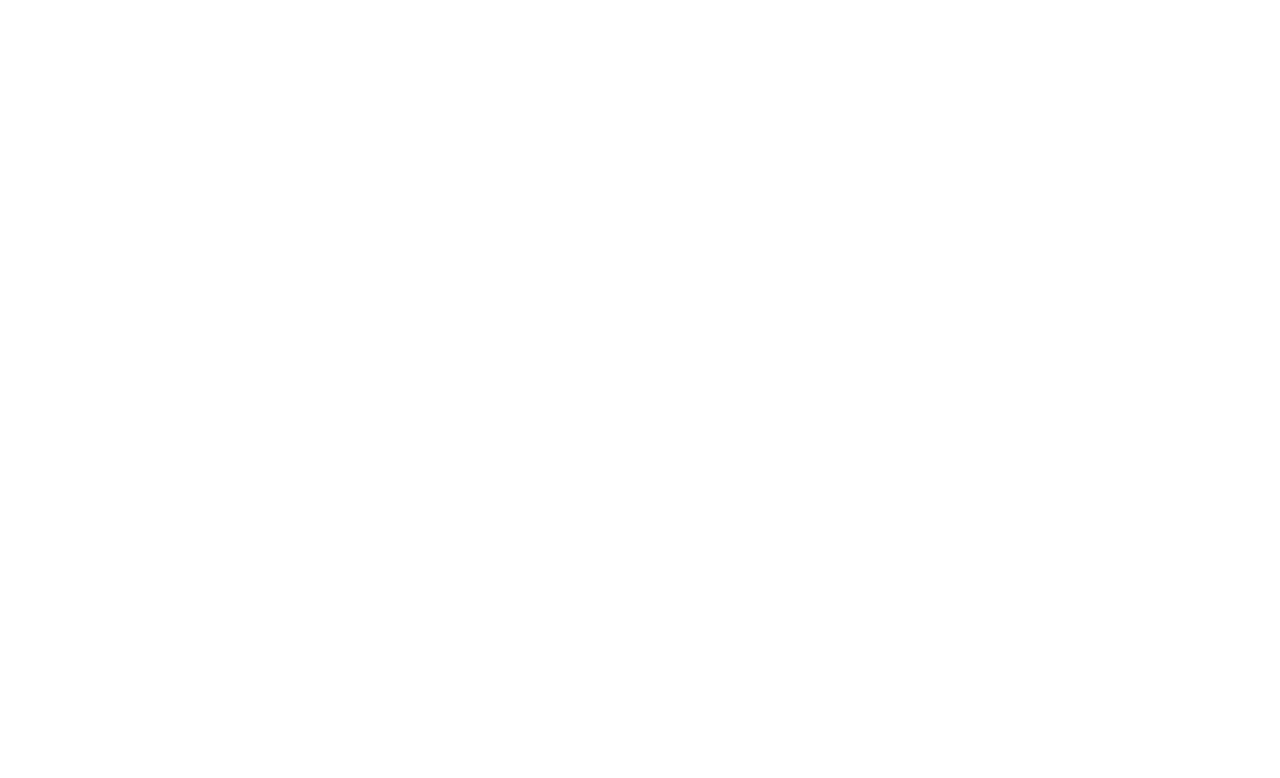
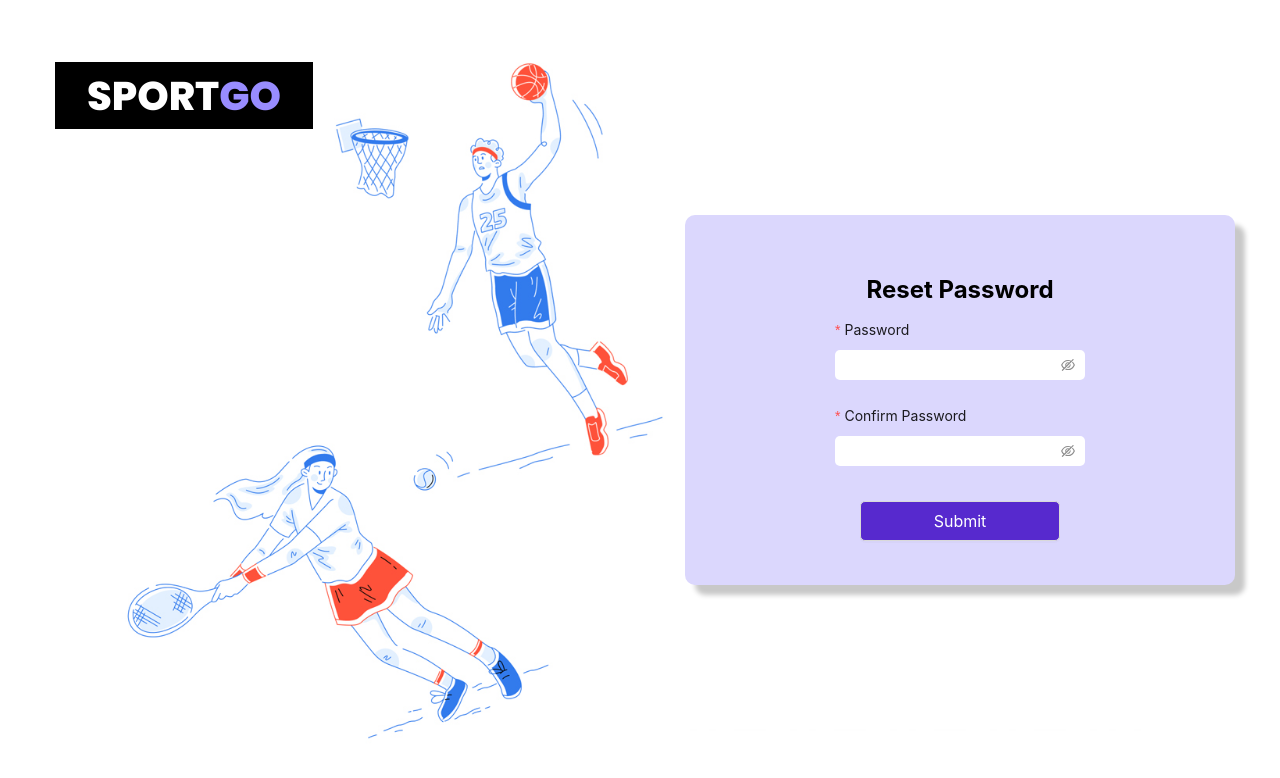
Before and after one commit to CUSportGo/sport-go-frontend, a React (Create React App) app: page /reset-password/1 in a window 1280 px wide. Before the commit this address had no page. Shown: the top 778 px of the page. Built offline with nearby package versions, Linux system fonts and the light colour scheme; a web font is replaced by a local one.

Commit message:
[SPGO-29] Implement reset password page (#8)
* create ResetPassword component

* create ResetPassword page

* style ResetPassword

* fix background

* update reset password component style

* update reset password state

* add validator

* connect api

```diff
--- /dev/null
+++ b/src/App.css
@@ -0,0 +1,3 @@
+.app {
+  height: 100%;
+}
--- a/src/App.tsx
+++ b/src/App.tsx
@@ -4,15 +4,18 @@
 import HomePage from "./pages/HomePage/HomePage";
 import LoginPage from "./pages/LoginPage/LoginPage";
 import RegisterPage from "./pages/RegisterPage/RegisterPage";
+import ResetPasswordPage from "./pages/ResetPasswordPage/ResetPasswordPage";
+import "./App.css";
 import ResetPasswordSuccessfully from "./pages/ResetPasswordPage/ResetPasswordSuccessfully";
 
 function App() {
   return (
-    <div>
+    <div className="app">
       <Routes>
         <Route path="/" element={<HomePage />} />
         <Route path="/login" element={<LoginPage />} />
         <Route path="/register" element={<RegisterPage />} />
+        <Route path="/reset-password/:token" element={<ResetPasswordPage />} />
         <Route path="/resetsuc" element={<ResetPasswordSuccessfully />} />
       </Routes>
     </div>
--- /dev/null
+++ b/src/components/ResetPassword/ResetPassword.css
@@ -0,0 +1,51 @@
+.reset-password-container {
+  width: 250;
+  height: 250px;
+  border-radius: 10px;
+  background: #dbd7fd;
+  padding: 60px 150px;
+  box-shadow: 10px 10px 5px #c8c8c8;
+  display: flex;
+  flex-direction: column;
+  align-items: center;
+  gap: 15px;
+}
+
+.reset-password-container p,
+h2 {
+  margin: 0px;
+}
+
+.reset-password-form {
+  display: flex;
+  flex-direction: column;
+  align-items: center;
+}
+
+.reset-password-input-section {
+  display: flex;
+  flex-direction: column;
+  gap: 10px;
+}
+
+.reset-password-input {
+  width: 250px;
+  height: 30px;
+  padding: 5px 10px;
+  border-radius: 5px;
+  border: 0px;
+}
+
+.reset-password-button {
+  width: 200px;
+  height: 40px;
+  background-color: #5729ce;
+  border-radius: 5px;
+  color: #ffffff;
+  font-size: 16px;
+  margin-top: 10px;
+}
+
+.reset-password-button :hover {
+  cursor: pointer;
+}
--- /dev/null
+++ b/src/components/ResetPassword/ResetPassword.tsx
@@ -0,0 +1,86 @@
+import { Button, Form, Input } from "antd";
+import { FC } from "react";
+import { useNavigate } from "react-router-dom";
+import { ResetPasswordRequestDto } from "../../types/auth.dto";
+import { apiClient } from "../../utils/clients";
+import { commonUtils } from "../../utils/common";
+import "./ResetPassword.css";
+
+interface ResetPasswordProp {
+  password: string;
+  confirmPassword: string;
+}
+
+const ResetPassword: FC<{ token: string }> = ({ token }) => {
+  const navigate = useNavigate();
+
+  const handleResetPasswordOnFinish = async (values: ResetPasswordProp) => {
+    const request: ResetPasswordRequestDto = {
+      password: values.password,
+      accessToken: token,
+    };
+    await apiClient
+      .resetPassword(request)
+      .then((res) => {
+        navigate("/resetsuc");
+      })
+      .catch((error) => {
+        console.log(error);
+      });
+  };
+
+  return (
+    <div className="reset-password-container">
+      <h2>Reset Password</h2>
+      <Form
+        name="reset-password-form"
+        className="reset-password-form"
+        onFinish={handleResetPasswordOnFinish}
+        layout="vertical"
+      >
+        <Form.Item
+          name="password"
+          label="Password"
+          rules={[
+            {
+              required: true,
+              message: "Please input your password",
+            },
+            {
+              validator: commonUtils.validatePassword,
+            },
+          ]}
+        >
+          <Input.Password className="reset-password-input" />
+        </Form.Item>
+        <Form.Item
+          name="confirmPassword"
+          label="Confirm Password"
+          rules={[
+            {
+              required: true,
+              message: "Please confirm your password",
+            },
+            ({ getFieldValue }) => ({
+              validator(_, value) {
+                if (!value || getFieldValue("password") === value) {
+                  return Promise.resolve();
+                }
+                return Promise.reject(new Error("The password do not match"));
+              },
+            }),
+          ]}
+        >
+          <Input.Password className="reset-password-input" />
+        </Form.Item>
+        <Form.Item>
+          <Button htmlType="submit" className="reset-password-button">
+            Submit
+          </Button>
+        </Form.Item>
+      </Form>
+    </div>
+  );
+};
+
+export default ResetPassword;
--- a/src/index.css
+++ b/src/index.css
@@ -1,13 +1,16 @@
 body {
   margin: 0;
-  font-family: -apple-system, BlinkMacSystemFont, 'Segoe UI', 'Roboto', 'Oxygen',
-    'Ubuntu', 'Cantarell', 'Fira Sans', 'Droid Sans', 'Helvetica Neue',
-    sans-serif;
+  font-family: -apple-system, BlinkMacSystemFont, "Segoe UI", "Roboto", "Oxygen", "Ubuntu",
+    "Cantarell", "Fira Sans", "Droid Sans", "Helvetica Neue", sans-serif;
   -webkit-font-smoothing: antialiased;
   -moz-osx-font-smoothing: grayscale;
+  height: 100vh;
 }
 
 code {
-  font-family: source-code-pro, Menlo, Monaco, Consolas, 'Courier New',
-    monospace;
+  font-family: source-code-pro, Menlo, Monaco, Consolas, "Courier New", monospace;
 }
+
+#root {
+  height: 100%;
+}
--- a/src/pages/RegisterPage/RegisterPage.tsx
+++ b/src/pages/RegisterPage/RegisterPage.tsx
@@ -1,17 +1,13 @@
 import { useState } from "react";
 import "./RegisterPage.css";
 import { Button, Form, Input, Select, message } from "antd";
-import Upload, {
-  RcFile,
-  UploadChangeParam,
-  UploadFile,
-  UploadProps,
-} from "antd/es/upload";
+import Upload, { RcFile, UploadChangeParam, UploadFile, UploadProps } from "antd/es/upload";
 import { LoadingOutlined, PlusOutlined } from "@ant-design/icons";
 import { NavLink, useNavigate } from "react-router-dom";
 import { Store } from "antd/es/form/interface";
 import { UserType } from "../../utils/enums/usertype.enums";
 import { apiClient } from "../../utils/clients";
+import { commonUtils } from "../../utils/common";
 
 const getBase64 = (img: RcFile, callback: (url: string) => void) => {
   const reader = new FileReader();
@@ -38,9 +34,7 @@
 
   const { Option } = Select;
 
-  const handleChange: UploadProps["onChange"] = (
-    info: UploadChangeParam<UploadFile>
-  ) => {
+  const handleChange: UploadProps["onChange"] = (info: UploadChangeParam<UploadFile>) => {
     console.log(info.file);
 
     if (info.file.status === "uploading") {
@@ -63,11 +57,7 @@
     </div>
   );
 
-  const validatePhoneFormat = (
-    _: any,
-    value: string,
-    callback: (message?: string) => void
-  ) => {
+  const validatePhoneFormat = (_: any, value: string, callback: (message?: string) => void) => {
     const phoneRegex = /^\d{3}-\d{3}-\d{4}$/; // Regular expression for xxx-xxx-xxxx format
 
     if (!phoneRegex.test(value) && value !== "" && value !== undefined) {
@@ -75,33 +65,6 @@
     } else {
       callback(); // Validation passed
     }
-  };
-
-  const validatePassword = (_:any, value: string) => {
-    if (!value) {
-      return Promise.resolve();
-    }
-    // Check for at least 1 uppercase letter
-    if (!/[A-Z]/.test(value)) {
-      return Promise.reject('Password must contain at least 1 uppercase letter');
-    }
-
-    // Check for at least 1 lowercase letter
-    if (!/[a-z]/.test(value)) {
-      return Promise.reject('Password must contain at least 1 lowercase letter');
-    }
-
-    // Check for at least 1 number
-    if (!/\d/.test(value)) {
-      return Promise.reject('Password must contain at least 1 number');
-    }
-
-    // Check the length of the password
-    if (value.length < 8) {
-      return Promise.reject('Password must be at least 8 characters long');
-    }
-
-    return Promise.resolve();
   };
 
   const onFinish = async (values: Store) => {
@@ -113,11 +76,14 @@
       password: values.password,
       role: values.role,
     };
-    await apiClient.postRegister(data).then((res) => {
-      navigate("/login");
-    }).catch((err) => {
-      console.log(err);
-    });
+    await apiClient
+      .postRegister(data)
+      .then((res) => {
+        navigate("/login");
+      })
+      .catch((err) => {
+        console.log(err);
+      });
   };
 
   return (
@@ -236,8 +202,8 @@
                 message: "Please input your Password",
               },
               {
-                validator: validatePassword,
-              }
+                validator: commonUtils.validatePassword,
+              },
             ]}
           >
             <Input.Password placeholder="Password" />
@@ -256,9 +222,7 @@
                   if (!value || getFieldValue("password") === value) {
                     return Promise.resolve();
                   }
-                  return Promise.reject(
-                    new Error("The password that you entered do not match")
-                  );
+                  return Promise.reject(new Error("The password that you entered do not match"));
                 },
               }),
             ]}
@@ -269,11 +233,9 @@
             name="role"
             label="Role"
             style={{ marginBottom: "28px" }}
-            rules={[
-              { required: true, message: "Please select your role" },
-            ]}
+            rules={[{ required: true, message: "Please select your role" }]}
           >
-            <Select placeholder="Select a role" >
+            <Select placeholder="Select a role">
               <Option value={UserType.USER}>User</Option>
               <Option value={UserType.SPORTAREA}>Sport Area</Option>
             </Select>
--- /dev/null
+++ b/src/pages/ResetPasswordPage/ResetPasswordPage.css
@@ -0,0 +1,36 @@
+.reset-password-page {
+  background-image: url("/src/pictures/background_sportgo.jpg");
+  background-position: center;
+  background-size: contain;
+  background-repeat: no-repeat;
+  height: 100%;
+
+  display: grid;
+  grid-template-columns: 1fr 1fr;
+  column-width: 100%;
+}
+
+.sport-go-logo {
+  background-color: black;
+  width: 258px;
+  height: 67px;
+  color: white;
+  font-weight: 800;
+  font-size: 40px;
+  display: flex;
+  justify-content: center;
+  align-items: center;
+  font-family: "Poppins", sans-serif;
+  margin-top: 62px;
+  margin-left: 55px;
+}
+
+.sport-go-text {
+  color: #988cff;
+}
+
+.reset-password-page-content {
+  display: flex;
+  align-items: center;
+  justify-content: center;
+}
--- /dev/null
+++ b/src/pages/ResetPasswordPage/ResetPasswordPage.tsx
@@ -0,0 +1,20 @@
+import { useParams } from "react-router-dom";
+import ResetPassword from "../../components/ResetPassword/ResetPassword";
+import "./ResetPasswordPage.css";
+
+const ResetPasswordPage = () => {
+  const { token } = useParams();
+
+  return (
+    <div className="reset-password-page">
+      <div className="sport-go-logo">
+        SPORT <span className="sport-go-text"> GO</span>
+      </div>
+      <div className="reset-password-page-content">
+        <ResetPassword token={token || ""} />
+      </div>
+    </div>
+  );
+};
+
+export default ResetPasswordPage;
--- a/src/utils/clients.ts
+++ b/src/utils/clients.ts
@@ -1,8 +1,9 @@
 import axios from "axios";
+import { ResetPasswordRequestDto, ResetPasswordResponseDto } from "../types/auth.dto";
 import { storage } from "./storage";
 
 const client = axios.create({
-    baseURL: 'http://localhost:8080',
+  baseURL: "http://localhost:8080",
 });
 
 const postLogin = async (data: object) => {
@@ -19,11 +20,17 @@
 const postRegister = async (data: object) => {
   const response = await client.post("/auth/register", data);
   return response;
-}
+};
+
+const resetPassword = async (request: ResetPasswordRequestDto) => {
+  const response = await client.put("/auth/resetPassword", request);
+  return response.data;
+};
 
 export const apiClient = {
   client,
   postLogin,
   postRegister,
   googleOAuth,
-}
+  resetPassword,
+};
--- /dev/null
+++ b/src/utils/common.ts
@@ -0,0 +1,30 @@
+const validatePassword = (_: any, value: string) => {
+  if (!value) {
+    return Promise.resolve();
+  }
+  // Check for at least 1 uppercase letter
+  if (!/[A-Z]/.test(value)) {
+    return Promise.reject("Password must contain at least 1 uppercase letter");
+  }
+
+  // Check for at least 1 lowercase letter
+  if (!/[a-z]/.test(value)) {
+    return Promise.reject("Password must contain at least 1 lowercase letter");
+  }
+
+  // Check for at least 1 number
+  if (!/\d/.test(value)) {
+    return Promise.reject("Password must contain at least 1 number");
+  }
+
+  // Check the length of the password
+  if (value.length < 8) {
+    return Promise.reject("Password must be at least 8 characters long");
+  }
+
+  return Promise.resolve();
+};
+
+export const commonUtils = {
+  validatePassword,
+};
```
Also changed, not shown: src/types/auth.dto.ts (added, +8 -0 lines). Lines whose indentation alone changed are shown as unchanged.
